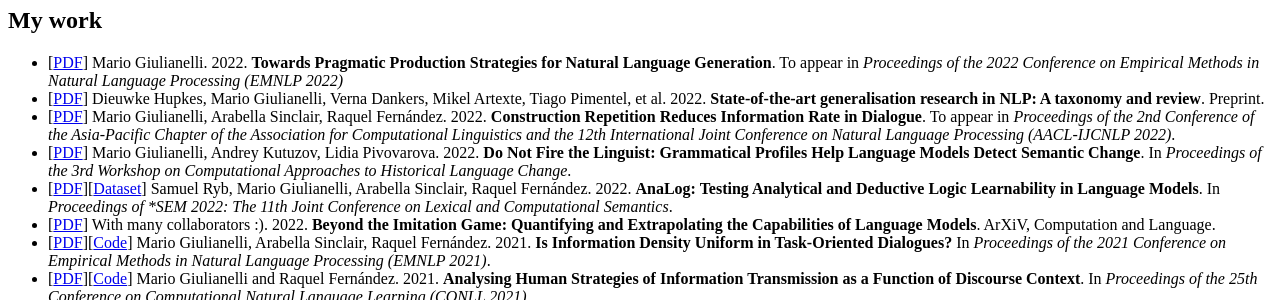
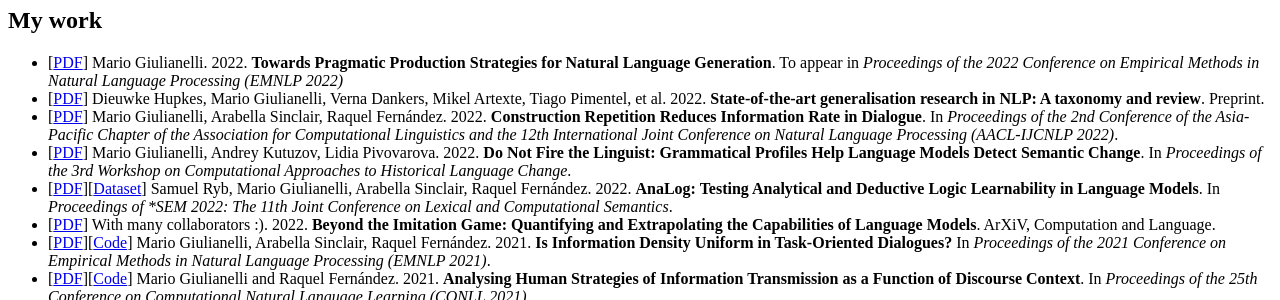
Before and after one commit to glnmario/glnmario.github.io, a Jekyll site: the page built from index.md, in a window 1280 px wide and 900 px high, scrolled down 1715 px. Shown: the part 152-452 px from the top of the window. Built offline with Jekyll 4.4.1, drawn with Linux system fonts in a browser that asks for light colours.

Commit message:
Update index.md

```diff
--- a/index.md
+++ b/index.md
@@ -58,7 +58,7 @@
 ## My work
 - [[PDF](https://arxiv.org/abs/2210.12828)] Mario Giulianelli. 2022. **Towards Pragmatic Production Strategies for Natural Language Generation**. To appear in _Proceedings of the 2022 Conference on Empirical Methods in Natural Language Processing (EMNLP 2022)_
 - [[PDF](https://arxiv.org/abs/2210.03050)] Dieuwke Hupkes, Mario Giulianelli, Verna Dankers, Mikel Artexte, Tiago Pimentel, et al. 2022. **State-of-the-art generalisation research in NLP: A taxonomy and review**. Preprint.
-- [[PDF](https://arxiv.org/abs/2210.08321)] Mario Giulianelli, Arabella Sinclair, Raquel Fernández. 2022. **Construction Repetition Reduces Information Rate in Dialogue**. To appear in _Proceedings of the 2nd Conference of the Asia-Pacific Chapter of the Association for Computational Linguistics and the 12th International Joint Conference on Natural Language Processing (AACL-IJCNLP 2022)_.
+- [[PDF](https://aclanthology.org/2022.aacl-main.51)] Mario Giulianelli, Arabella Sinclair, Raquel Fernández. 2022. **Construction Repetition Reduces Information Rate in Dialogue**. In _Proceedings of the 2nd Conference of the Asia-Pacific Chapter of the Association for Computational Linguistics and the 12th International Joint Conference on Natural Language Processing (AACL-IJCNLP 2022)_.
 - [[PDF](https://aclanthology.org/2022.lchange-1.6/)] Mario Giulianelli, Andrey Kutuzov, Lidia Pivovarova. 2022. **Do Not Fire the Linguist: Grammatical Profiles Help Language Models Detect Semantic Change**. In _Proceedings of the 3rd Workshop on Computational Approaches to Historical Language Change_.
 - [[PDF](https://aclanthology.org/2022.starsem-1.5/)][[Dataset](https://github.com/dmg-illc/analog)] Samuel Ryb, Mario Giulianelli, Arabella Sinclair, Raquel Fernández. 2022. **AnaLog: Testing Analytical and Deductive Logic Learnability in Language Models**. In _Proceedings of *SEM 2022: The 11th Joint Conference on Lexical and Computational Semantics_.
 - [[PDF](https://arxiv.org/abs/2206.04615)] With many collaborators :). 2022. **Beyond the Imitation Game: Quantifying and Extrapolating the Capabilities of Language Models**. ArXiV, Computation and Language.
```
